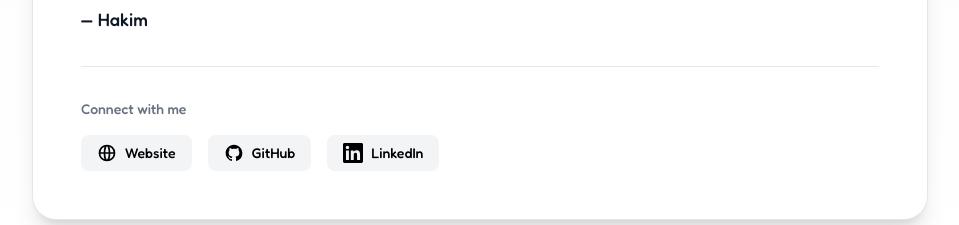
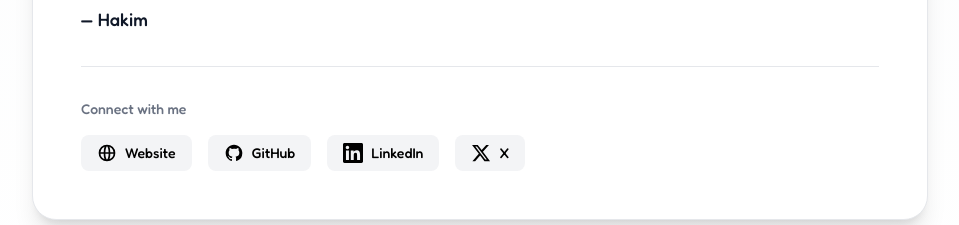
Before and after one commit to h2a-digital/chatwing-marketing-web-app, a Next.js app: page / in a window 1280 px wide. Shown: the part 5940-6165 px from the top of the page, without its empty margins (160-1119 px from the left). Built offline with nearby package versions, Linux system fonts and the light colour scheme; no server answers.

Commit message:
Added X social link and removed unused env variable

```diff
--- a/env.ts
+++ b/env.ts
@@ -4,9 +4,6 @@ const SITE_URL = process.env.NEXT_PUBLIC_SITE_URL || 'https://chatwing.h2adigita
 const POSTHOG_API_KEY = process.env.NEXT_PUBLIC_POSTHOG_KEY || ''; // set your key via env vars
 
 const POSTHOG_HOST = process.env.NEXT_PUBLIC_POSTHOG_HOST || 'https://eu.i.posthog.com'; // default host
-
-// App configuration
-const APP_SCHEME = process.env.NEXT_PUBLIC_APP_SCHEME || '';
 
 // SMTP configuration
 const SMTP_HOST = process.env.SMTP_HOST || '';
@@ -38,7 +35,4 @@ export const env = {
   // Supabase credentials
   SUPABASE_URL,
   SUPABASE_PUBLISHABLE_KEY,
-
-  // App config
-  APP_SCHEME,
 } as const;
--- a/src/components/Founder/Founder.tsx
+++ b/src/components/Founder/Founder.tsx
@@ -93,6 +93,19 @@ export function Founder() {
                     <span className="text-sm font-medium">LinkedIn</span>
                   </Link>
                 )}
+                {founder.links.x && (
+                  <Link
+                    href={founder.links.x}
+                    target="_blank"
+                    rel="noopener noreferrer"
+                    className="inline-flex items-center gap-2 px-4 py-2 bg-gray-100 hover:bg-gray-200 rounded-lg transition-colors focus-visible:ring-2 focus-visible:ring-gray-900 focus-visible:ring-offset-2"
+                  >
+                    <svg className="w-5 h-5" fill="currentColor" viewBox="0 0 24 24">
+                      <path d="M18.244 2.25h3.308l-7.227 8.26 8.502 11.24H16.17l-5.214-6.817L4.99 21.75H1.68l7.73-8.835L1.254 2.25H8.08l4.713 6.231zm-1.161 17.52h1.833L7.084 4.126H5.117z" />
+                    </svg>
+                    <span className="text-sm font-medium">X</span>
+                  </Link>
+                )}
               </div>
             </div>
           </article>
--- a/src/content/founder.ts
+++ b/src/content/founder.ts
@@ -14,7 +14,7 @@ export const founder = {
     website: 'https://hakim.h2adigital.com/',
     github: 'https://github.com/poal98-hakim',
     linkedin: 'https://www.linkedin.com/in/hakim-abdelcadir-31497814a/',
-    twitter: 'https://x.com/hakim98bologna',
+    x: 'https://x.com/hakim98bologna',
   },
   signature: '— Hakim',
 };
```
